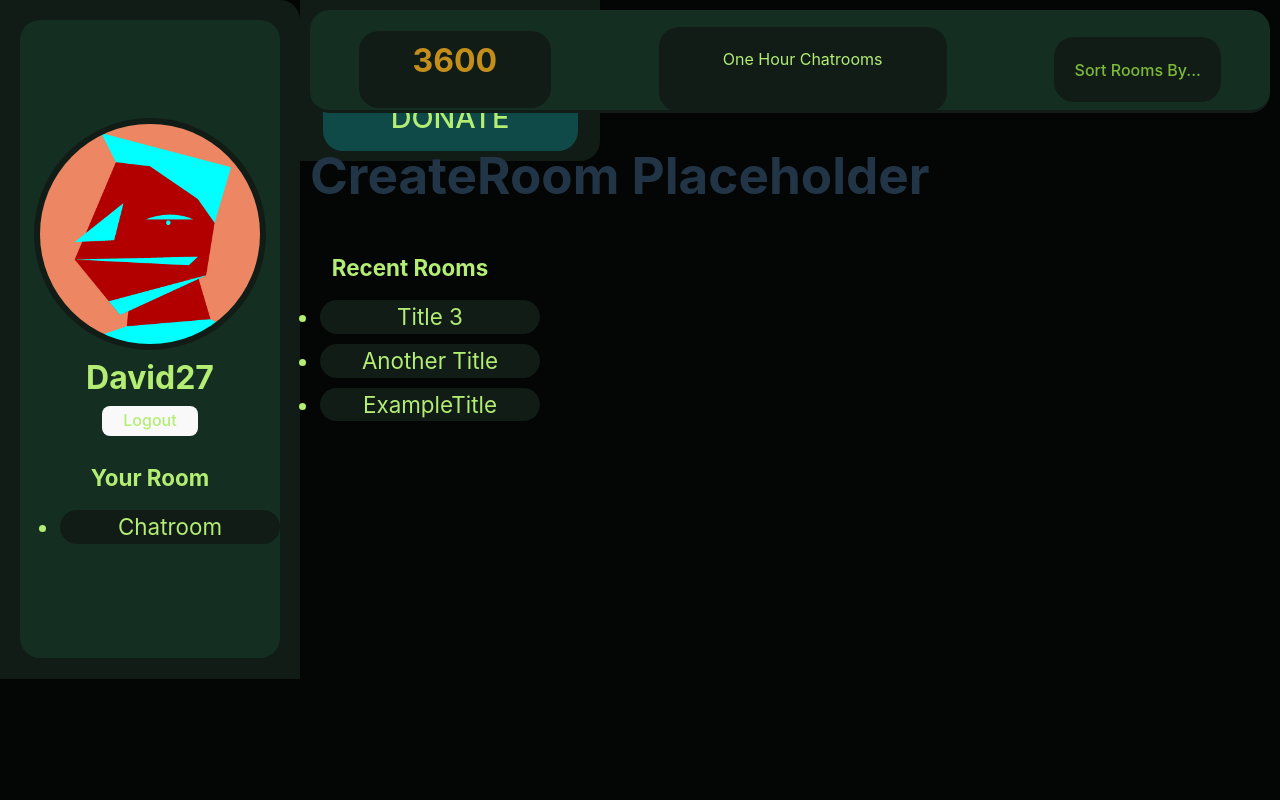
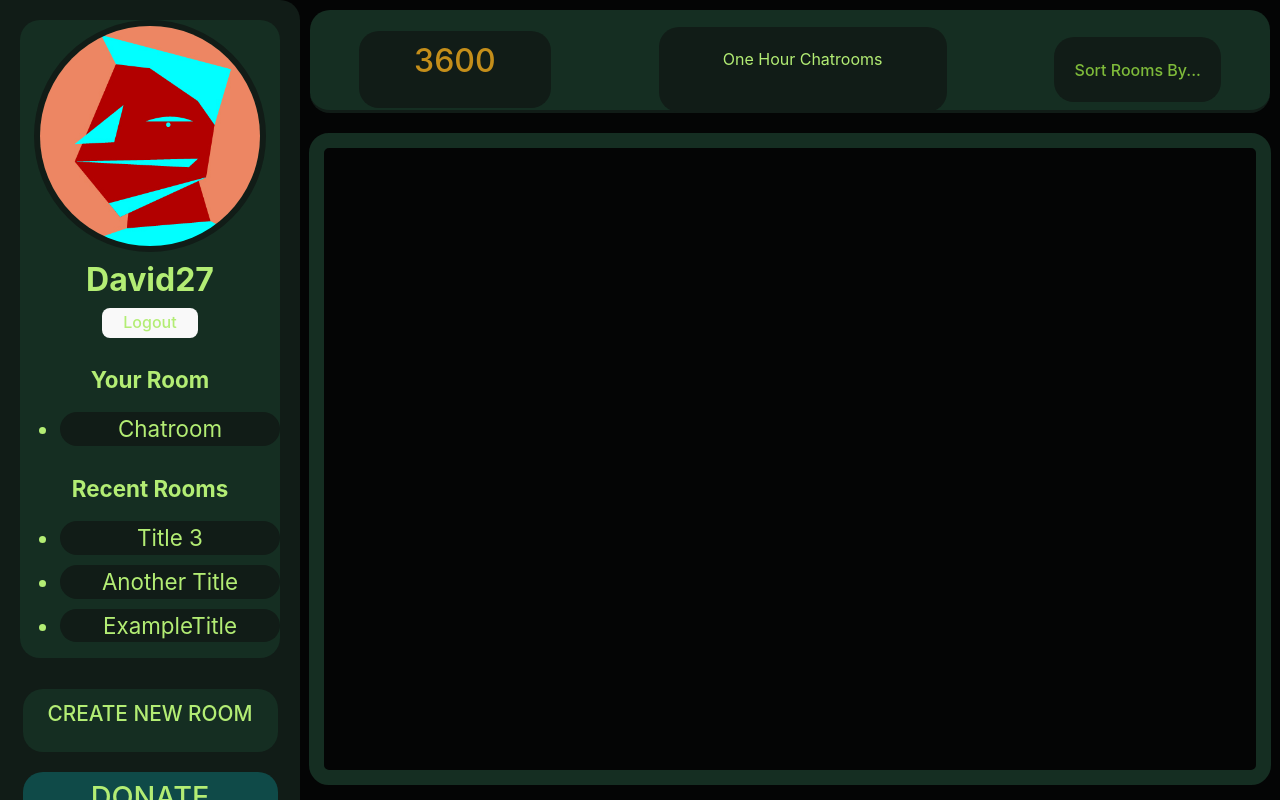
Before and after one commit to stevendreed/3600, a React (Vite) app in the folder client/: page /CreateRoom in a window 1280 px wide. Built offline with nearby package versions, Linux system fonts and the light colour scheme.

Commit message:
Began developement on 'CreateRoom' page

```diff
--- a/client/src/App.css
+++ b/client/src/App.css
@@ -40,7 +40,7 @@
   flex-basis: 20%;
   min-width: 300px;
   display: flex;
-  flex-flow: column wrap;
+  flex-flow: column nowrap;
   align-items: center;
 }
 
@@ -57,7 +57,7 @@
 /* THIS ONLY RENDERS IF THE USER IS LOGGED IN (see UserSidebar component) */
 .userProfile {
   display: flex;
-  flex-flow: column wrap;
+  flex-flow: column nowrap;
   align-items: center;
   justify-content: center;
   background-color: var(--lightBackground);
@@ -243,6 +243,10 @@
 .routeContainer {
   width: 100%;
   height: 100%;
+  display: flex;
+  flex-flow: column nowrap;
+  justify-content: center;
+  align-items: center;
   margin: 10px;
   padding: 0px;
   /* routeContainer takes up 78% of mainContainer's flex space */
@@ -273,6 +277,14 @@
   padding-top: 12px;
   border-radius: 20px;
   color: var(--yellowChar);
+}
+
+.header a {
+  color: var(--yellowChar);
+}
+
+.header a:hover {
+  color: var(--lightGreenChar);
 }
 
 .header p {
@@ -381,11 +393,35 @@
 
 /* ----------------------- HOMEPAGE CARDS ENDS ------------------------ */
 
-/* minor breakpoint (for logged in users) */
+
+/* ----------------------- CREATE CHATROOM BEGINS ------------------------ */
+
+.createRoom-container {
+  width: 97%;
+  height: 100%;
+  display: flex;
+  flex-flow: row nowrap;
+  justify-content: space-evenly;
+  align-items: center;
+  padding-bottom: 120px;
+  margin: 20px 20px 25px 20px;
+  background-color: var(--darkBackground);
+  border: 15px solid var(--lightBackground);
+  border-radius: 20px;
+}
+
+.createRoomInner-container {
+
+}
+
+/* ----------------------- CREATE CHATROOM ENDS ------------------------ */
+
+
+
 
 /* BREAKPOINT */
-/* MOBILE BREAKPOINT: 800px ********************************************************** */
-
+/* MOBILE BREAKPOINT: 800px *************************************************************************************************** */
+/* **************************************************************************************************************************** */
 @media (max-width: 800px) {
 
 .mainContainer {
--- a/client/src/components/Header/index.jsx
+++ b/client/src/components/Header/index.jsx
@@ -5,10 +5,15 @@
 // function to export our header content to Outlet in App.jsx based on url defined in Main.jsx
 const Header = () => {
 
+    // this will check the url to see if the user is in a chatroom
+    // there will then be a useParams function to pull the chatroom's id from the url string
+    // then do a database query for the chatroom's info to render in the header instead of 'sort rooms' and 'One Hour Chatrooms'
+    // if (window.location.href.indexOf("chatRoom") > -1)
+
     // what we want to render
     return (
         <div className="header">
-            <h1>3600</h1>
+            <h1><a href="/">3600</a></h1>
             <p>One Hour Chatrooms</p>
 
             {/* room sorting dropdown menu */}
--- a/client/src/components/UserSidebar/index.jsx
+++ b/client/src/components/UserSidebar/index.jsx
@@ -27,7 +27,7 @@ const UserSidebar = () => {
     // ************************************************************************************************************
     // FAKE CONTEXT VARIABLE FOR TESTING PURPOSES - set to true to view user info, set to false to view login forms
     // ************************************************************************************************************
-    let context = {
+    let contexxt = {
         user: true
     }
 
@@ -114,7 +114,8 @@ const UserSidebar = () => {
     // what we want to render
     return (
         <div className="sidebar">
-
+            {/* these buttons only appear on mobile layout to replace position of desktop layout buttons */}
+            {/* no buttons should appear on the 'createRoom' page (use a window.location query to detemine page based on url) */}
             <div className='mobileButtons'>
                 <a className='donateButton'>DONATE</a>
                 <a className='createRoomButton' href='/CreateRoom'>CREATE ROOM</a>
@@ -124,7 +125,7 @@ const UserSidebar = () => {
 
                 {/* IF THE USER CONTEXT EXISTS (meaning the user is logged in) */}
                 {/* Render the following: */}
-                {context.user ? (
+                {contexxt.user ? (
                     <UserProfile />
                 ) : (
                 // OTHERWISE, render the login/signup forums
--- a/client/src/pages/CreateRoom.jsx
+++ b/client/src/pages/CreateRoom.jsx
@@ -8,9 +8,11 @@ const CreateRoom = () => {
     // const thoughts = data?.thoughts || [];
 
     return (
-      <main>
-        <h1>CreateRoom Placeholder</h1>
-      </main>
+      <div className="createRoom-container">
+        <div className="createRoomInner-container">
+
+        </div>
+      </div>
     );
   };
 
```
